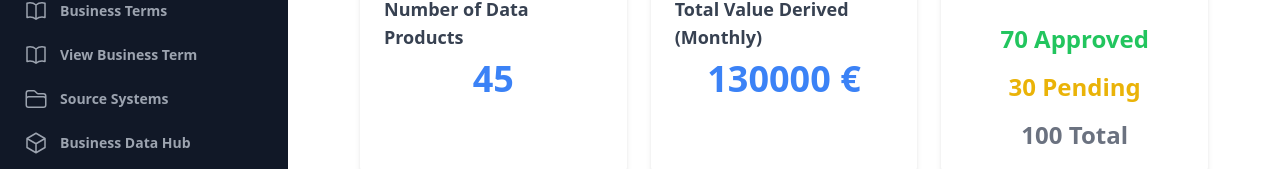
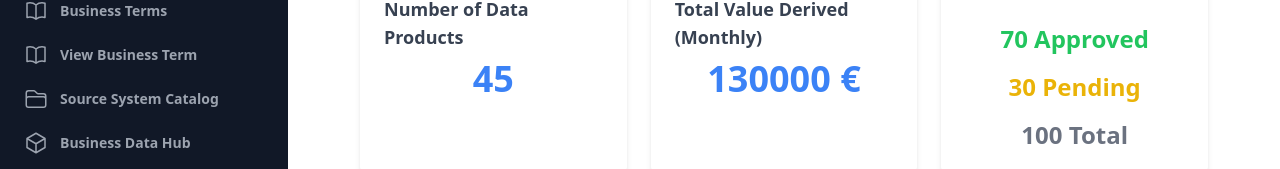
Before and after one commit to sourabhgrover/project-columbus-fe, a React (Vite) app: page / in a window 1280 px wide. Shown: the part 225-394 px from the top of the page. Built offline with nearby package versions, Linux system fonts and the light colour scheme.

Commit message:
Business Glossary

```diff
--- a/src/layouts/dashboard/index.jsx
+++ b/src/layouts/dashboard/index.jsx
@@ -69,7 +69,7 @@ const navigation = [
   //   current: false,
   // },
   {
-    name: "Source Systems",
+    name: "Source System Catalog",
     href: "/source-system",
     icon: FolderIcon,
     current: false,
```
